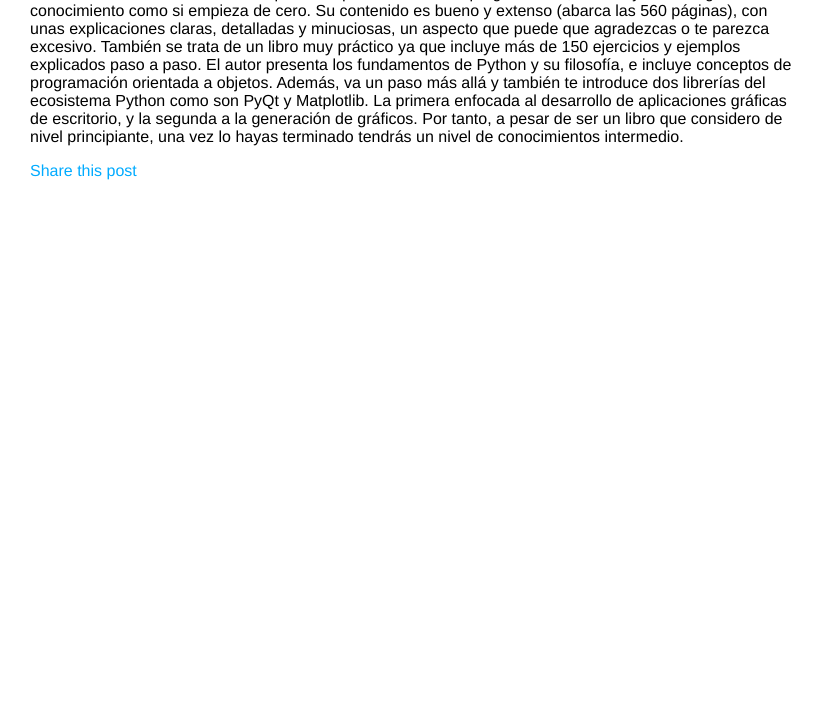
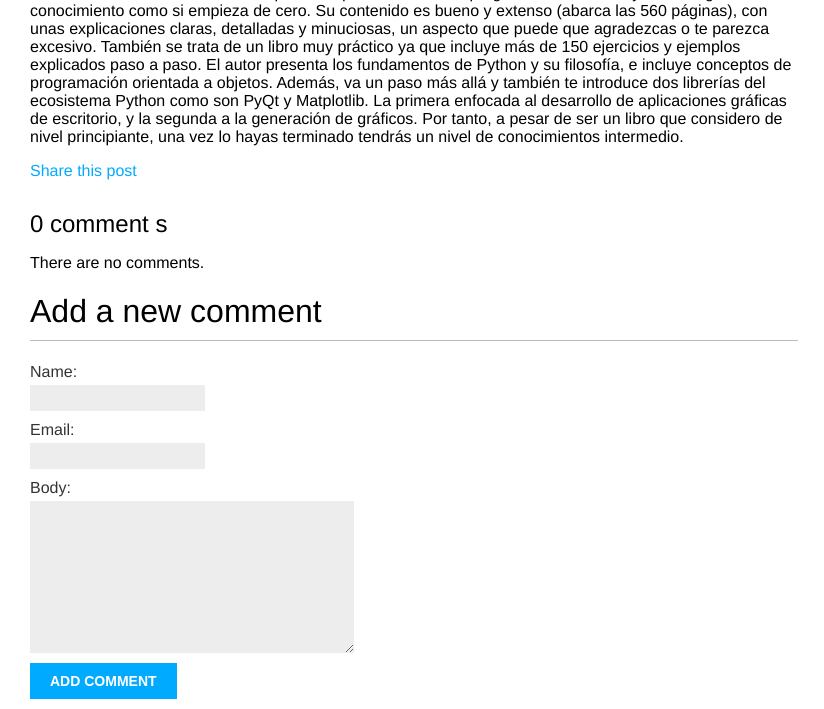
Before and after one commit to franciscapr/django_app, a Django app: a page that uses blog/templates/blog/post/detail.html in a window 1280 px wide. Shown: the part 140-849 px from the top of the page, without its empty margins (0-824 px from the left). Before the commit the page ends 320 px from the top, so only its background shows below. Run offline with Django 5.2, Linux system fonts and the light colour scheme; data comes from the database, SQL or seed files in the repository; both versions use the stored data as it was after the commit.

Commit message:
add comments

```diff
--- a/blog/forms.py
+++ b/blog/forms.py
@@ -1,4 +1,5 @@
 from django import forms
+from .models import Comment
 
 class EmailPostForm(forms.Form):
     name = forms.CharField(max_length=25)    # Nombre de la persona que enviara el post
@@ -8,3 +9,8 @@ class EmailPostForm(forms.Form):
         required=False,
         widget=forms.Textarea
     )
+
+class CommentForm(forms.ModelForm):
+    class Meta:
+        model = Comment
+        fields = ['name', 'email', 'body']
--- a/blog/templates/blog/post/detail.html
+++ b/blog/templates/blog/post/detail.html
@@ -11,4 +11,22 @@
         Share this post
     </a>
 </p>
+
+{% with comments.count as total_comments %}
+<h2>
+    {{ total_comments }} comment {{ total_comments|pluralize }}
+</h2>
+{% endwith %}
+
+{% for comment in comments %}
+<div class="comment">
+    <p class="info">
+        Comment {{ forloop.counter }}by {{ comment.name }} {{ comment.created }}
+    </p>
+    {{ comment.body|linebreaks }}
+</div>
+{% empty %}
+<p>There are no comments.</p>
+{% endfor %}
+{% include "blog/post/includes/comment_form.html" %}
 {% endblock %}
--- /dev/null
+++ b/blog/templates/blog/post/includes/comment_form.html
@@ -0,0 +1,6 @@
+<h1>Add a new comment</h1>
+<form action="{% url 'blog:post_comment' post.id %}" method="post">
+    {{ form.as_p }}
+    {% csrf_token %}
+    <p><input type="submit" value="Add comment"></p>
+</form>
--- a/blog/urls.py
+++ b/blog/urls.py
@@ -8,4 +8,6 @@ urlpatterns = [
     path('<int:year>/<int:month>/<int:day>/<slug:post>/', views.post_detail, name='post_detail'),
     path('', views.PostListView.as_view(), name='post_list'),
     path('<int:post_id>/share/', views.post_share, name='post_share'),
+    path('<int:post_id>/comment/', views.post_comment, name='post_comment'),
+
 ]
--- a/blog/views.py
+++ b/blog/views.py
@@ -1,9 +1,10 @@
 from django.core.paginator import Paginator, EmptyPage, PageNotAnInteger
 from django.shortcuts import get_object_or_404, render
+from django.views.decorators.http import require_POST
 from .models import Post
 from django.http import Http404
 from django.views.generic import ListView
-from .forms import EmailPostForm
+from .forms import CommentForm, EmailPostForm
 from django.core.mail import send_mail
 
 def post_list(request):
@@ -33,10 +34,17 @@ def post_detail(request, year, month, day, post):
         publish__month=month,
         publish__day=day
     )
+
+    comments = post.comments.filter(active=True)
+    form = CommentForm()
+
     return render(
         request,
         'blog/post/detail.html',
-        {'post': post}
+        {'post': post,
+         'comments': comments,
+         'form': form
+         }
     )
 
 # Create your views here.
@@ -89,3 +97,26 @@ def post_share(request, post_id):
             'sent': sent
         }
     )
+
+@require_POST
+def post_comment(request, post_id):
+    post = get_object_or_404(
+        Post,
+        id=post_id,
+        status=Post.Status.PUBLISHED
+    )
+    comment = None
+    form = CommentForm(data=request.POST)
+    if form.is_valid():
+        comment = form.save(commit=False)
+        comment.post = post
+        comment.save()
+    return render(
+        request,
+        'blog/post/comment.html',
+        {
+            'post': post,
+            'form':form,
+            'comment': comment
+        },
+    )
```
Also changed, not shown: blog/templates/blog/post/comment.html (added, +13 -0 lines), db.sqlite3. Lines whose indentation alone changed are shown as unchanged.
